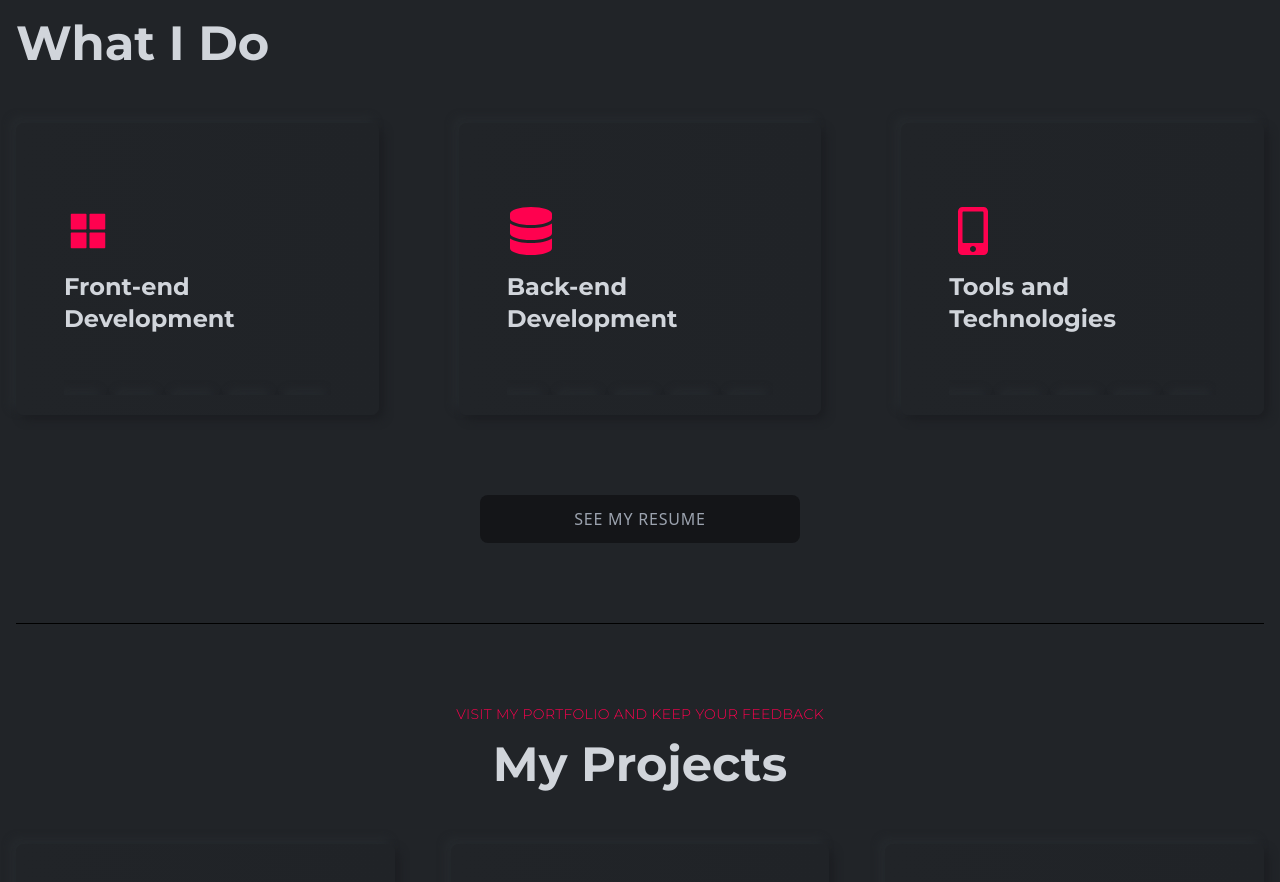
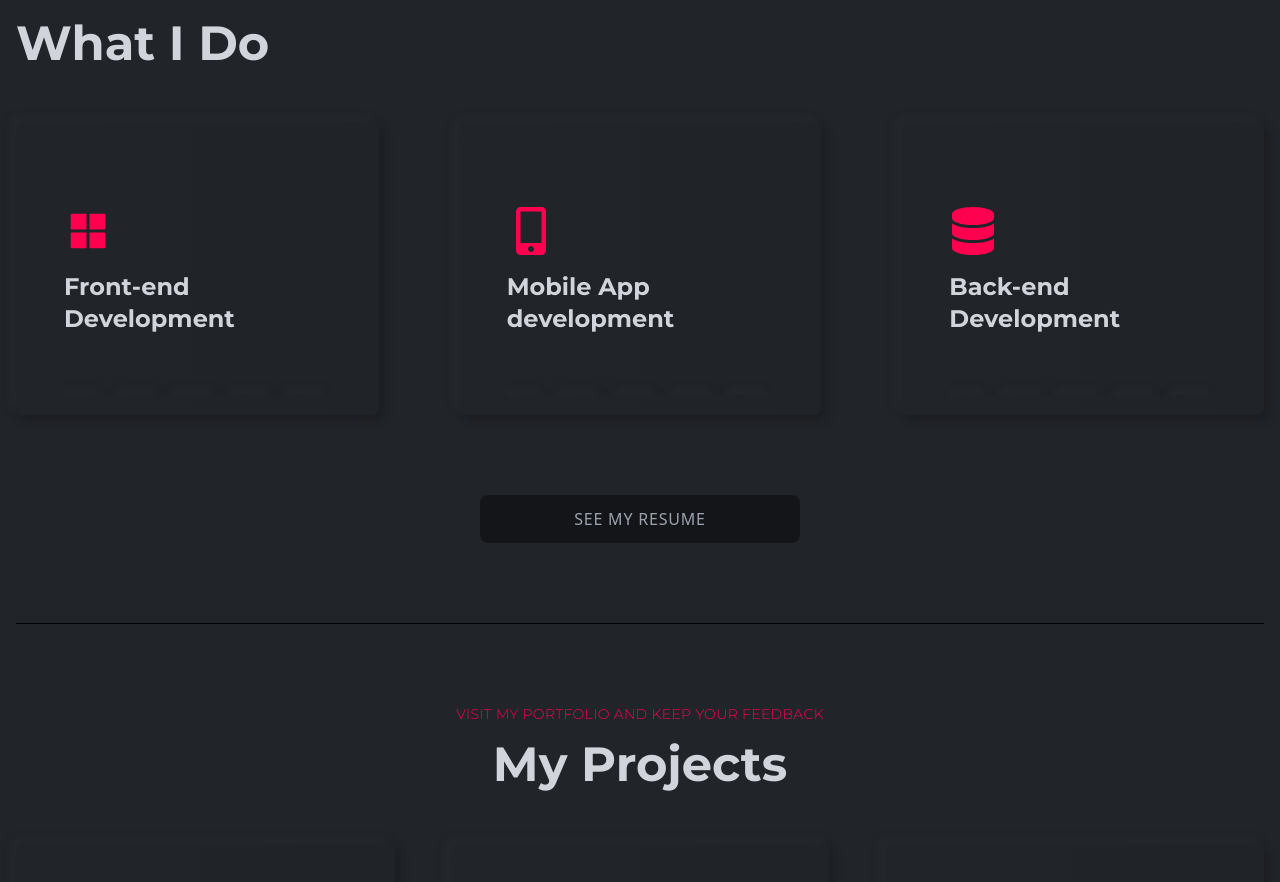
Before and after one commit to sikander804/portfolio, a React (Create React App) app: page / in a window 1280 px wide. Shown: the part 1066-1948 px from the top of the page. Built offline with nearby package versions, Linux system fonts and the light colour scheme; grey boxes are pictures that could not be loaded.

Commit message:
finalized feature page

```diff
--- a/package.json
+++ b/package.json
@@ -53,7 +53,7 @@
     "@babel/eslint-parser": "^7.21.3",
     "@babel/plugin-syntax-jsx": "^7.21.4",
     "@babel/preset-react": "^7.18.6",
-    "eslint": "^7.32.0",
+    "eslint": "^9.0.0",
     "eslint-config-airbnb": "^18.2.1",
     "eslint-config-prettier": "^9.1.0",
     "eslint-plugin-import": "^2.27.5",
--- a/src/components/features/Features.js
+++ b/src/components/features/Features.js
@@ -1,23 +1,25 @@
-import React from "react";
+import React from "react"
 import {
-  SiJavascript,
-  SiCss3,
-  SiHtml5,
+  // SiJavascript,
+  // SiCss3,
+  // SiHtml5,
   SiRedux,
+  SiPostgresql,
+  SiGraphql,
+  SiNodedotjs,
   SiRubyonrails,
-  SiRuby,
-  SiPostgresql,
-  SiMysql,
-  SiGit,
-  SiGithub,
-  SiJest,
-  SiJquery,
-  SiBootstrap,
-  SiNodedotjs,
-} from "react-icons/si";
-import { FaReact, FaDatabase, FaMobileAlt } from "react-icons/fa";
-import { AiFillAppstore } from "react-icons/ai";
-import Title from "../layouts/Title";
+  SiMongodb,
+  SiFirebase,
+  SiAwsamplify,
+  SiNextdotjs,
+  SiTypescript,
+  SiGatsby,
+} from "react-icons/si"
+import { FaReact, FaDatabase, FaMobileAlt } from "react-icons/fa"
+import { AiFillAppstore } from "react-icons/ai"
+import { TbBrandReactNative } from "react-icons/tb"
+
+import Title from "../layouts/Title"
 
 const Features = () => (
   <section id="features" className="w-full py-20 border-b-[1px] border-b-black">
@@ -38,19 +40,52 @@ const Features = () => (
             </div>
             <div className="flex gap-4 mt-5">
               <span className="bannerIcon">
-                <SiHtml5 />
-              </span>
-              <span className="bannerIcon">
-                <SiCss3 />
-              </span>
-              <span className="bannerIcon">
-                <SiJavascript />
-              </span>
-              <span className="bannerIcon">
                 <FaReact />
               </span>
               <span className="bannerIcon">
+                <SiNextdotjs />
+              </span>
+              <span className="bannerIcon">
+                <SiTypescript />
+              </span>
+              <span className="bannerIcon">
+                <SiGatsby />
+              </span>
+              <span className="bannerIcon">
                 <SiRedux />
+              </span>
+            </div>
+          </div>
+        </div>
+      </div>
+      <div className="w-full px-12 h-120 py-5 rounded-lg shadow-shadowOne flex items-center bg-gradient-to-r from-bodyColor to-[#202327] group hover:bg-gradient-to-b hover:from-black hover:to-[#1e2024] transition-colors duration-100 group">
+        <div className="h-90 overflow-y-hidden">
+          <div className="flex h-full flex-col gap-10 translate-y-16 group-hover:translate-y-0 transition-transform duration-500">
+            <div className="w-10 h-6 flex flex-col justify-between">
+              <span className="text-5xl text-designColor">
+                <FaMobileAlt />
+              </span>
+            </div>
+            <div className="flex flex-col gap-6">
+              <h2 className="text-xl md:text-2xl font-titleFont font-bold text-gray-300">
+                Mobile App development
+              </h2>
+            </div>
+            <div className="flex gap-4 mt-5">
+              <span className="bannerIcon">
+                <TbBrandReactNative />
+              </span>
+              <span className="bannerIcon">
+                <SiGraphql />
+              </span>
+              <span className="bannerIcon">
+                <SiRedux />
+              </span>
+              <span className="bannerIcon">
+                <SiAwsamplify />
+              </span>
+              <span className="bannerIcon">
+                <SiFirebase />
               </span>
             </div>
           </div>
@@ -71,7 +106,10 @@ const Features = () => (
             </div>
             <div className="flex gap-4 mt-5">
               <span className="bannerIcon">
-                <SiRuby />
+                <SiNodedotjs />
+              </span>
+              <span className="bannerIcon">
+                <SiGraphql />
               </span>
               <span className="bannerIcon">
                 <SiRubyonrails />
@@ -80,43 +118,7 @@ const Features = () => (
                 <SiPostgresql />
               </span>
               <span className="bannerIcon">
-                <SiMysql />
-              </span>
-              <span className="bannerIcon">
-                <SiNodedotjs />
-              </span>
-            </div>
-          </div>
-        </div>
-      </div>
-      <div className="w-full px-12 h-120 py-5 rounded-lg shadow-shadowOne flex items-center bg-gradient-to-r from-bodyColor to-[#202327] group hover:bg-gradient-to-b hover:from-black hover:to-[#1e2024] transition-colors duration-100 group">
-        <div className="h-90 overflow-y-hidden">
-          <div className="flex h-full flex-col gap-10 translate-y-16 group-hover:translate-y-0 transition-transform duration-500">
-            <div className="w-10 h-6 flex flex-col justify-between">
-              <span className="text-5xl text-designColor">
-                <FaMobileAlt />
-              </span>
-            </div>
-            <div className="flex flex-col gap-6">
-              <h2 className="text-xl md:text-2xl font-titleFont font-bold text-gray-300">
-                Tools and Technologies
-              </h2>
-            </div>
-            <div className="flex gap-4 mt-5">
-              <span className="bannerIcon">
-                <SiGit />
-              </span>
-              <span className="bannerIcon">
-                <SiGithub />
-              </span>
-              <span className="bannerIcon">
-                <SiJest />
-              </span>
-              <span className="bannerIcon">
-                <SiBootstrap />
-              </span>
-              <span className="bannerIcon">
-                <SiJquery />
+                <SiMongodb />
               </span>
             </div>
           </div>
@@ -139,6 +141,6 @@ const Features = () => (
       </a>
     </div>
   </section>
-);
+)
 
-export default Features;
+export default Features
```
Also changed, not shown: .prettierrc.json (added), 1 other file (tests, documents, lock files or other folders).
